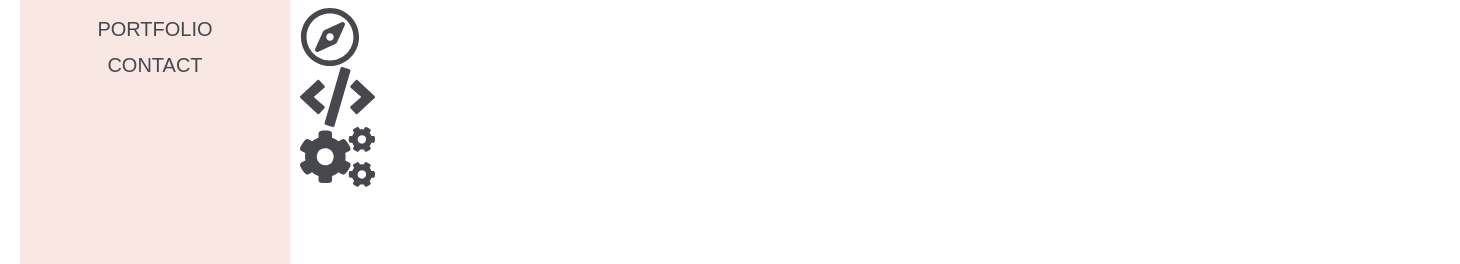
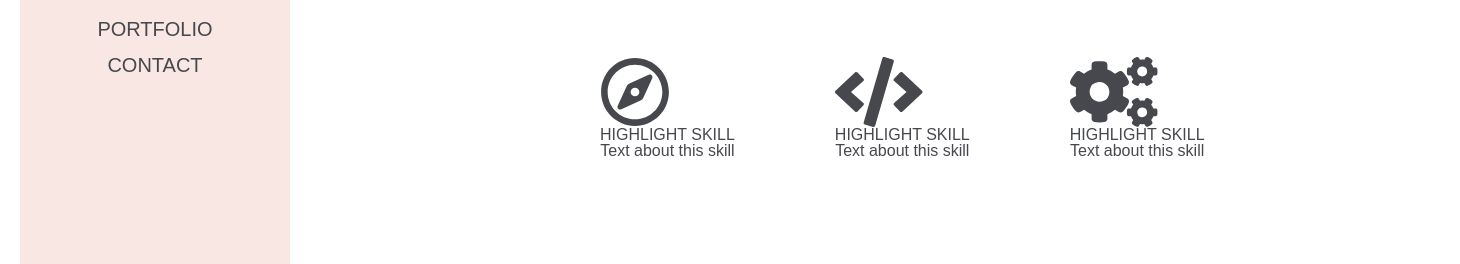
Before and after one commit to danielaine3/portfolio, a website: page index.html in a window 1280 px wide. Shown: the part 268-532 px from the top of the page, 1460 px wide, since content can reach past the window. Drawn offline with nearby package versions, Linux system fonts and the light colour scheme; a web font is replaced by a local one.

Commit message:
about section formatting

```diff
--- a/assets/css/style.css
+++ b/assets/css/style.css
@@ -78,13 +78,27 @@ body {
 }
 
 .about {
+	width:100%;
 	background-color: #FFFFFF;
 	height:260px;
+	margin-left:250px;
+
 }
 
 .about-icon {
-	font-size: 60px;
+	float:left;
+	font-size: 70px;
 	margin: auto;
+	text-align: center;
+}
+
+.skill-set {
+	float:left;
+	margin:50px;
+}
+
+.skill-text {
+	text-align: center;
 }
 
 .portfolio-container {
--- a/index.html
+++ b/index.html
@@ -50,9 +50,18 @@
 			ABOUT
 		</div>
 		<div class="about">
-			<div><i class="far fa-compass about-icon"></i></div>
-			<div><i class="fas fa-code about-icon"></i></div>
-			<div><i class="fas fa-cogs about-icon"></i></div>
+			<div class="skill-set">
+				<i class="far fa-compass about-icon"></i><br>
+				<p class="skill-text">HIGHLIGHT SKILL <br>Text about this skill</p>
+			</div>
+			<div class="skill-set">
+				<i class="fas fa-code about-icon"></i><br>
+				<p class="skill-text">HIGHLIGHT SKILL <br>Text about this skill</p>
+			</div>
+			<div class="skill-set">
+				<i class="fas fa-cogs about-icon"></i><br>
+				<p class="skill-text">HIGHLIGHT SKILL <br>Text about this skill</p>
+			</div>
 		</div>
 	</div>
 	<div class="portfolio-container">
```
